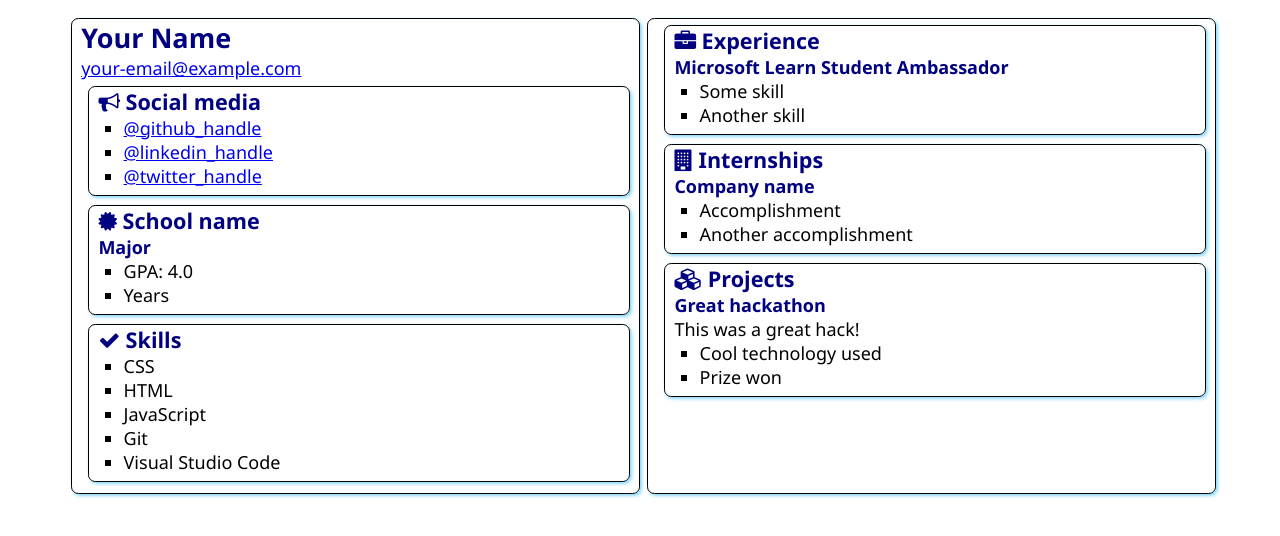
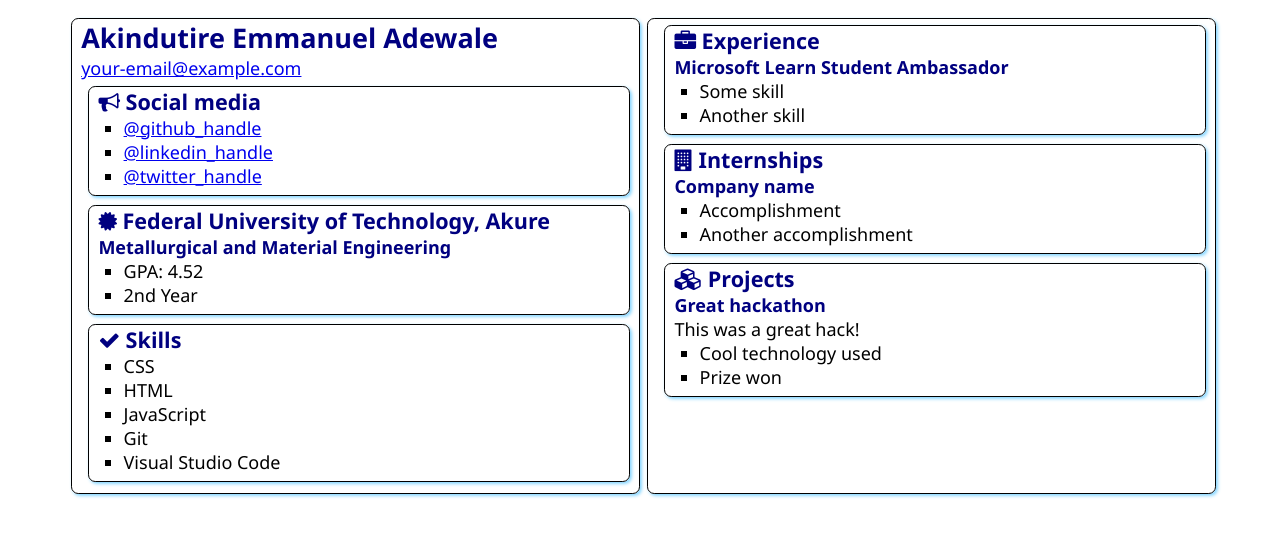
Before and after one commit to Emmakin/SATechnicalOnboarding, a plain HTML site: page src/index.html in a window 1280 px wide. Drawn offline with Linux system fonts and the light colour scheme.

Commit message:
Changed Name and School

```diff
--- a/src/index.html
+++ b/src/index.html
@@ -12,7 +12,7 @@
 <body>
     <main>
         <article class="box">
-            <h1>Your Name</h1>
+            <h1>Akindutire Emmanuel Adewale</h1>
             <div><a href="mailto:your.email@example.com">your-email@example.com</a></div>
 
             <section class="box">
@@ -21,7 +21,7 @@
                     Social media
                 </h2>
                 <ul>
-                    <li><a href="https://github.com/<handle>">@github_handle</a></li>
+                    <li><a href="https://github.com/emmakin">@github_handle</a></li>
                     <li><a href="https://linkedin.com/in/<handle>">@linkedin_handle</a></li>
                     <li><a href="https://twitter.com/<handle>">@twitter_handle</a></li>
                 </ul>
@@ -31,12 +31,12 @@
                 <div class="education">
                     <h2>
                         <i class="fa fa-certificate" aria-hidden="true"></i>
-                        School name
+                        Federal University of Technology, Akure
                     </h2>
-                    <h3>Major</h3>
+                    <h3>Metallurgical and Material Engineering</h3>
                     <ul>
-                        <li>GPA: 4.0</li>
-                        <li>Years</li>
+                        <li>GPA: 4.52</li>
+                        <li>2nd Year</li>
                     </ul>
                 </div>
             </section>
```
